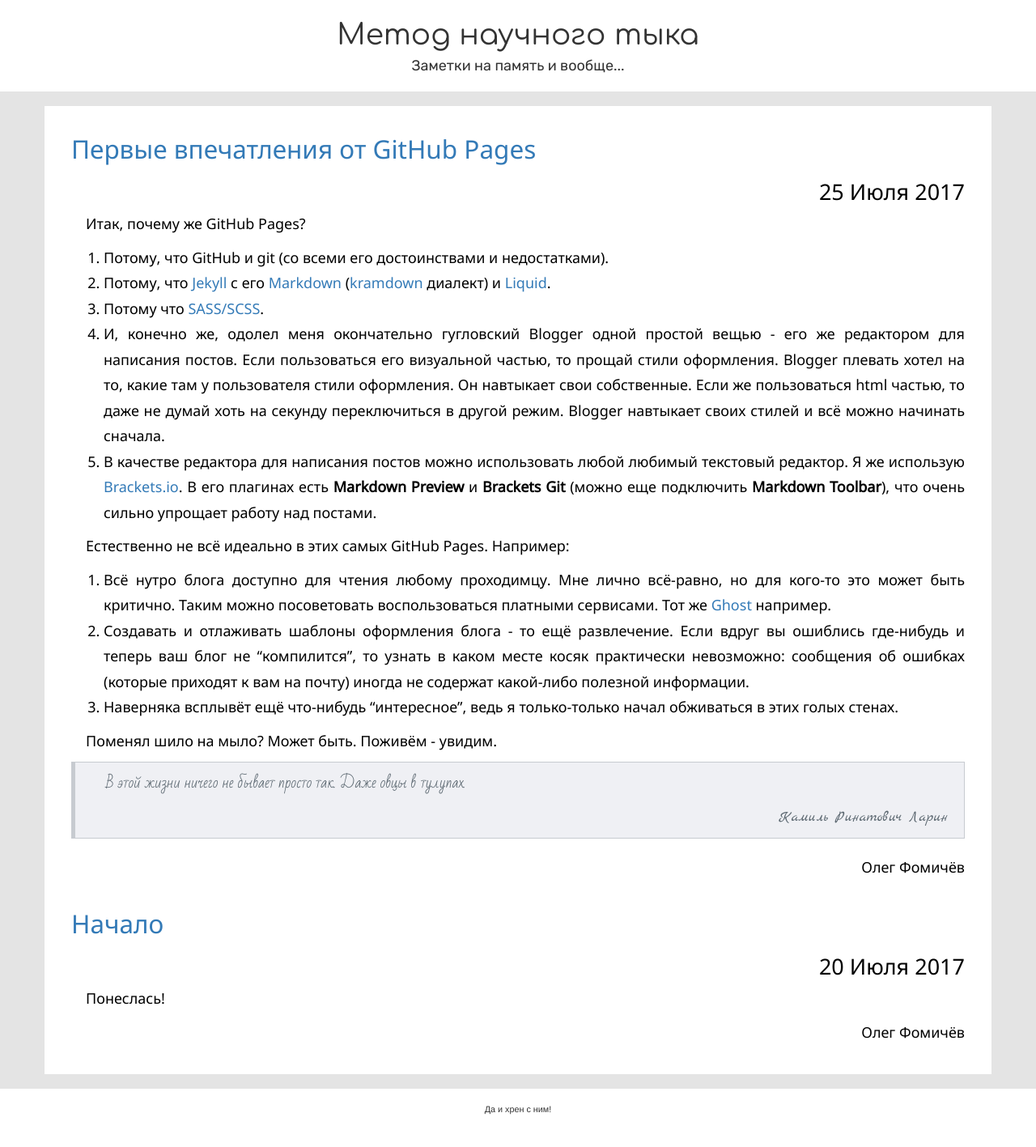
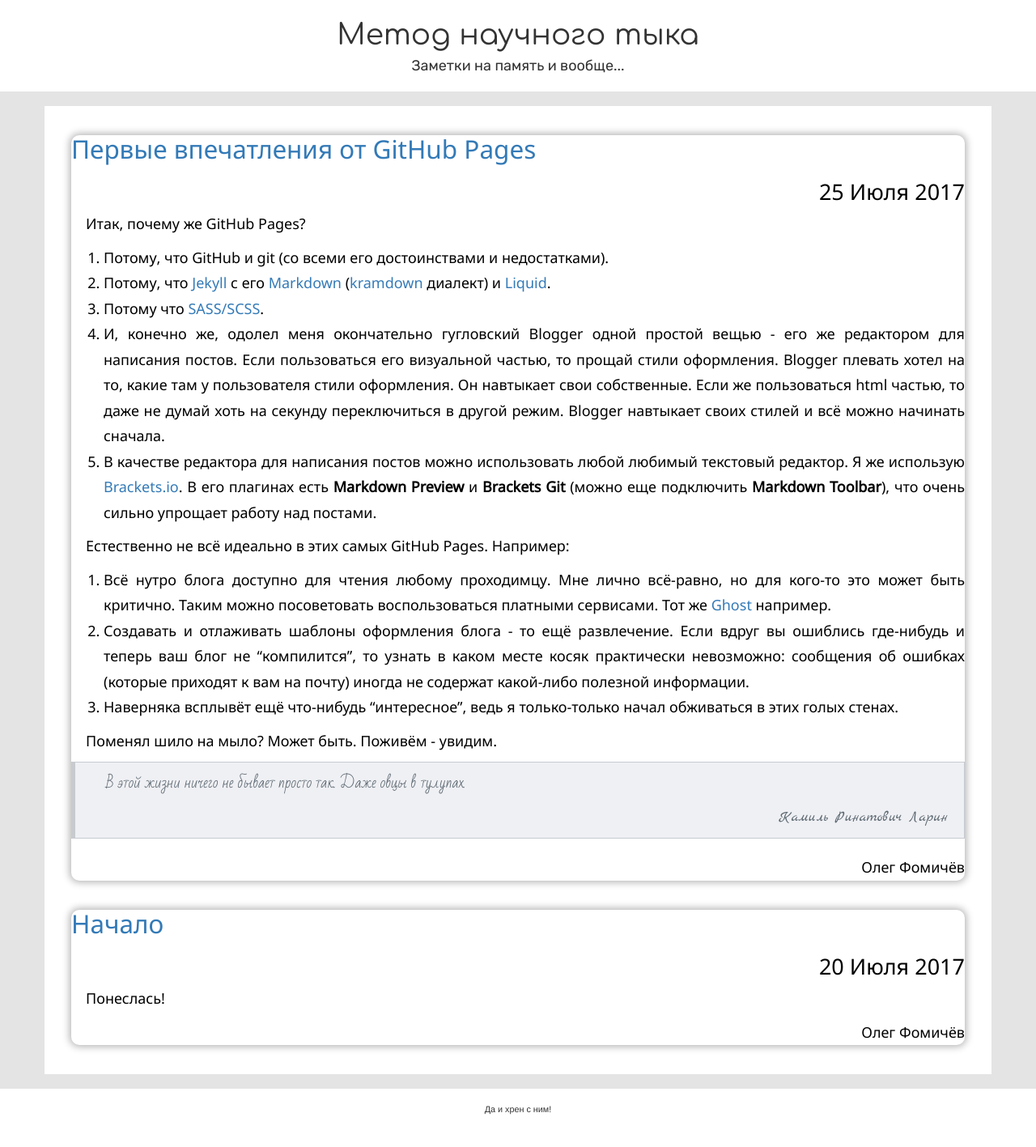
Before and after one commit to fomich0ff/fomich0ff.github.io, a Jekyll site: the page built from index.html, in a window 1280 px wide. Shown: the whole page at 81% size. Built offline with Jekyll 4.4.1, drawn with Linux system fonts in a browser that asks for light colours; nearby versions of some CDN libraries.

Commit message:
shapow to post added

```diff
--- a/_sass/elements.scss
+++ b/_sass/elements.scss
@@ -2,3 +2,10 @@
     display: block;
     text-align: right;
 }
+
+%shadow-box {
+    -moz-box-shadow: 0px 0px 10px 2px rgba(0, 0, 0, .3);
+    -webkit-box-shadow: 0px 0px 10px 2px rgba(0, 0, 0, .3);
+    box-shadow: 0px 0px 10px 2px rgba(0, 0, 0, .3);
+    border-radius: 10px;
+}
--- a/_sass/post.scss
+++ b/_sass/post.scss
@@ -1,4 +1,5 @@
 .post {
+    @extend %shadow-box;
     p {
         text-indent: 1em;
     }
```
